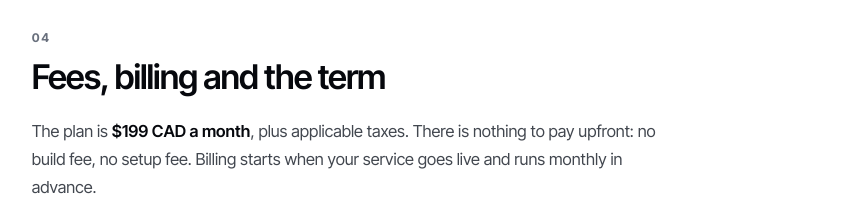
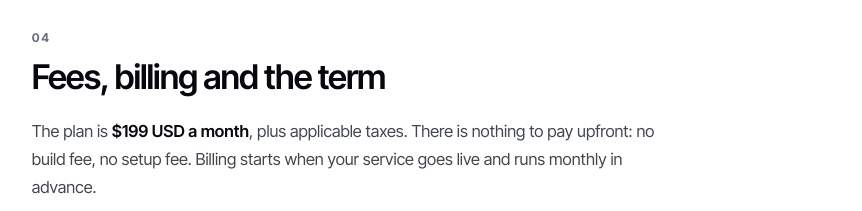
Before and after one commit to staybookt/staybookt-investor, a Next.js app: page /terms in a window 1280 px wide. Shown: the part 2440-2651 px from the top of the page, without its empty margins (367-1229 px from the left). Built offline with nearby package versions, Linux system fonts and the light colour scheme; no server answers.

Commit message:
USD sweep round 2: the REAL pricing FAQ (IncludedFaq), the JSON-LD structured data, Matrix payoff lines, and the terms page (was still 199 CAD)

```diff
--- a/app/terms/page.tsx
+++ b/app/terms/page.tsx
@@ -106,7 +106,7 @@ const SECTIONS: Section[] = [
     body: (
       <>
         <p>
-          The plan is <b>$199 CAD a month</b>, plus applicable taxes. There is nothing to pay
+          The plan is <b>$199 USD a month</b>, plus applicable taxes. There is nothing to pay
           upfront: no build fee, no setup fee. Billing starts when your service goes live and runs
           monthly in advance.
         </p>
--- a/components/StructuredData.tsx
+++ b/components/StructuredData.tsx
@@ -34,11 +34,11 @@ const FAQ: [string, string][] = [
        flat "Yes" could surface in search while the honest answer sat on the page. This file
        is what Google actually reads, so it has to say what the pages say. */
     /* Byte-matched to Richard's FAQ doc + the /pricing answer (doc-sync, Jul 28 late). */
-    'Almost. It is $199 CAD a month plus tax, and two things sit outside that. Your domain registration, about twenty dollars a year, passed through at cost and yours anyway. And if you take card payments, Stripe or Square charge their own fee, around 2.9% plus thirty cents, taken out of what you collect like any card processing. That fee is theirs, not ours: we do not mark it up, and we take no cut of it. No build fee, no setup fee, no add-ons, no per-minute billing, no overage. And no back end either: no commission on your jobs, no share of your revenue, and no share of what the business is worth if you sell it.',
+    'Almost. It is $199 USD a month plus tax, and two things sit outside that. Your domain registration, about twenty dollars a year, passed through at cost and yours anyway. And if you take card payments, Stripe or Square charge their own fee, around 2.9% plus thirty cents, taken out of what you collect like any card processing. That fee is theirs, not ours: we do not mark it up, and we take no cut of it. No build fee, no setup fee, no add-ons, no per-minute billing, no overage. And no back end either: no commission on your jobs, no share of your revenue, and no share of what the business is worth if you sell it.',
   ],
   [
     'What is included in the plan?',
-    'Getting found and running it, together: your website and Google presence, an AI receptionist with a real person behind it, booking, quote follow-up, reviews, and a short daily brief. One plan, $199 a month plus applicable taxes, nothing upfront, no lock-in, with ninety days to change your mind for any reason.',
+    'Getting found and running it, together: your website and Google presence, an AI receptionist with a real person behind it, booking, quote follow-up, reviews, and a short daily brief. One plan, $199 USD a month plus applicable taxes, nothing upfront, no lock-in, with ninety days to change your mind for any reason.',
   ],
   [
     'Is there a limit on calls and texts?',
@@ -64,7 +64,7 @@ export default function StructuredData() {
       email: EMAIL,
       telephone: PHONE_E164,
       description:
-        'StayBookt answers the phone, books the jobs and chases the quotes for owner-operated service businesses. We build and run your website and Google presence, answer every call and text 24/7, and hand you one short brief each morning. One plan, $199 a month, nothing upfront.',
+        'StayBookt answers the phone, books the jobs and chases the quotes for owner-operated service businesses. We build and run your website and Google presence, answer every call and text 24/7, and hand you one short brief each morning. One plan, $199 USD a month, nothing upfront.',
       /* WAS Canada + United States. We have one client, in Ontario. Prices are CAD, the
          terms are governed by Ontario law and the consent language is CASL only. Claiming a
          US practice in the schema is claiming a business we do not have. Add the US back the
--- a/components/v4/IncludedFaq.tsx
+++ b/components/v4/IncludedFaq.tsx
@@ -116,7 +116,7 @@ const QS: Q[] = [
     /* Richard, FAQ doc, Jul 28 10:14am: deleted the closing line "We would rather tell you
        about twenty dollars and a card fee now than have you find them on an invoice
        later." Answer ends on the back-end list now. */
-    a: 'Almost. It is $199 a month plus tax, and two things sit outside that. Your domain registration, about twenty dollars a year, passed through at cost and yours anyway. And if you take card payments, Stripe or Square charge their own fee, around 2.9% plus thirty cents, taken out of what you collect like any card processing. That fee is theirs, not ours: we do not mark it up, and we take no cut of it. No build fee, no setup fee, no add-ons, no per-minute billing, no overage. And no back end either: no commission on your jobs, no share of your revenue, and no share of what the business is worth if you sell it.',
+    a: 'Almost. It is $199 USD a month plus tax, and two things sit outside that. Your domain registration, about twenty dollars a year, passed through at cost and yours anyway. And if you take card payments, Stripe or Square charge their own fee, around 2.9% plus thirty cents, taken out of what you collect like any card processing. That fee is theirs, not ours: we do not mark it up, and we take no cut of it. No build fee, no setup fee, no add-ons, no per-minute billing, no overage. And no back end either: no commission on your jobs, no share of your revenue, and no share of what the business is worth if you sell it.',
   },
   {
     k: 'The catch',
--- a/components/v4/Matrix.tsx
+++ b/components/v4/Matrix.tsx
@@ -382,7 +382,7 @@ export default function Matrix() {
           <h2>
             Thirteen jobs, and the business does not run without any of them. You are doing all
             thirteen tonight.{' '}
-            <span className="g">For $199 a month we do them instead.</span>
+            <span className="g">For $199 USD a month we do them instead.</span>
           </h2>
         </div>
 
@@ -493,7 +493,7 @@ export default function Matrix() {
                     is the row count above, $199 is the price. */}
                 <div className="mx-c us cl-us">
                   <span className="cl-all">All thirteen.</span>
-                  <span className="cl-price">Still $199 a month.</span>
+                  <span className="cl-price">Still $199 USD a month.</span>
                 </div>
               </div>
             </div>
```
